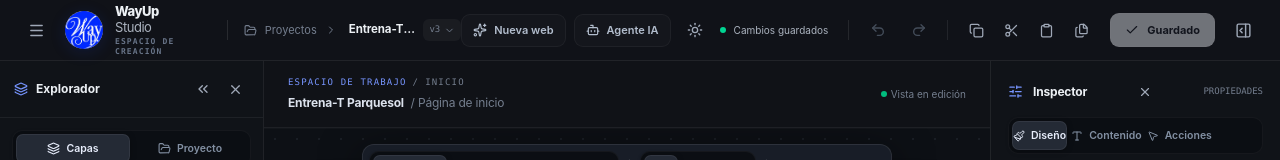
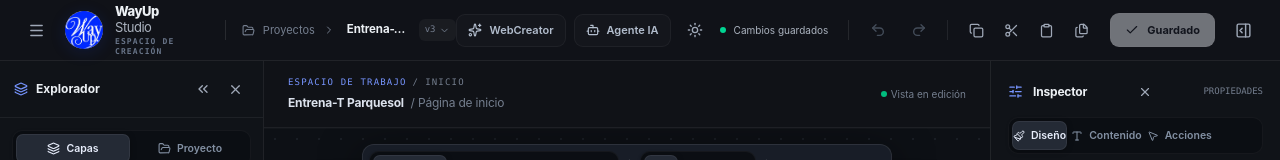
Before and after one commit to francopdimauro-cyber/CHATGPTWAYUP, a Next.js app in the folder studio-next/: page / in a window 1280 px wide. Shown: the top 160 px of the page. Built offline with nearby package versions, Linux system fonts and the light colour scheme.

Commit message:
fix: botón WebCreator funcional y nombre honesto mientras integraremos motor seguro

```diff
--- a/studio-next/components/studio/top-bar.tsx
+++ b/studio-next/components/studio/top-bar.tsx
@@ -43,7 +43,7 @@ export function TopBar({ project, dirty, saving, canUndo, canRedo, canCopy, them
         </div>
       </div>
       <div className="flex shrink-0 items-center gap-1.5 sm:gap-2">
-        <button type="button" onClick={onCreateWeb} className="ui-ghost hidden min-[1080px]:inline-flex" title="Crear web sin salir de Studio"><Sparkles size={14}/> Nueva web</button>
+        <button type="button" onClick={onCreateWeb} className="ui-ghost hidden min-[1080px]:inline-flex" title="Abrir WebCreator original para generar una web"><Sparkles size={14}/> WebCreator</button>
         <button type="button" onClick={onCreateAgent} className="ui-ghost hidden min-[1280px]:inline-flex" title="Crear o asociar agente IA"><Bot size={14}/> Agente IA</button>
         <button type="button" className="ui-icon" onClick={onTheme} title={theme==='dark'?'Activar modo claro':'Activar modo oscuro'} aria-label={theme==='dark'?'Activar modo claro':'Activar modo oscuro'}>
           {theme==='dark'?<Sun size={16}/>:<Moon size={16}/>}
```
